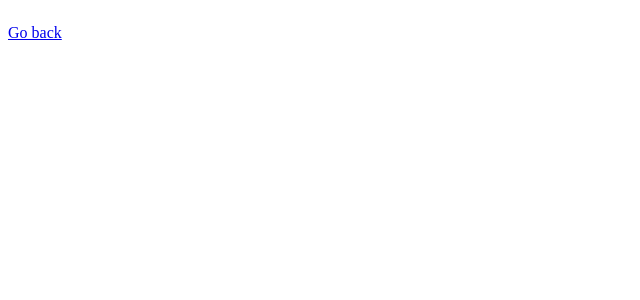
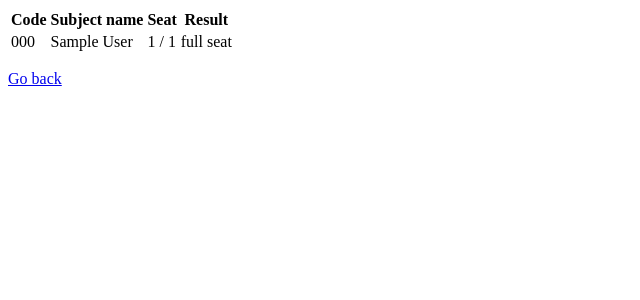
Before and after one commit to 6410685249/cn331-as2, a Django app: page /register/ in a window 1280 px wide. Before the commit the part shown is almost empty. Shown: the top 300 px of the page, without its empty margins (0-640 px from the left). Run offline with Django 4.2, Linux system fonts and the light colour scheme; a user stored in the database is signed in; tables that the repository leaves empty hold one stand-in row (values such as "Sample post").

Commit message:
Add function add quota

```diff
--- a/reg/urls.py
+++ b/reg/urls.py
@@ -5,5 +5,5 @@ from . import views
 app_name = 'reg'
 urlpatterns = [
     path('', views.Quota, name='Quota'),
-    path('Add/Quota/<int:code>', views.Add_Quota, name="Add_quota"),
+    path('Add/Quota/<str:code>', views.Add_Quota, name="Add_Quota"),
 ]
--- a/reg/views.py
+++ b/reg/views.py
@@ -12,17 +12,26 @@ from users.models import Student
 '''
 def Add_Quota(request, code):
     subject = Subject.objects.get(code=code)
-
-    return render(request)
+    student = Student.objects.get(user_id=request.user)
+    (subject.students).add(student)
+    (student.subjects).add(subject)
+    subject.count_seat += 1
+    subject.save()
+    student_subjects = student.subjects.all()
+    return render(request, 'Quota.html', {
+        'subjects' : student_subjects,
+        'student' : student_subjects,
+    })
 
 # def Delete_Quota(request):
 # def Add_Subject(request):
 # def Delete_Subject(request):
 
 def Quota(request):
+    list_subject = Subject.objects.all()
     student = Student.objects.get(user_id=request.user)
     student_subjects = student.subjects.all()
     return render(request, 'Quota.html', {
-        'subjects' : student_subjects,
-        'count' : len(student_subjects),
+        'subjects' : list_subject,
+        'student' : student_subjects,
     })
--- a/static/templates/Quota.html
+++ b/static/templates/Quota.html
@@ -4,16 +4,23 @@
 
 {% block body %}
 <table>
+    <tr>
+        <th> Code </th>
+        <th> Subject name </th>
+        <th> Seat </th>
+        <th> Result </th>
+    </tr>
     {% for sub in subjects %}
         {% if sub.quota %}
             <tr>
                 <td> {{ sub.code }} </td>
                 <td> {{ sub.name }} </td>
-                <td> {{ count }} / {{ sub.seat }} </td>
-                {% if count < sub.seat %}
-                    <td> Add </td>
-                {% endif %}
-                {% if count == sub.seat %}
+                <td> {{ sub.count_seat }} / {{ sub.seat }} </td>
+                {% if sub in student %}
+                    <td> Already Enrolled </td>
+                {% elif sub.count_seat < sub.seat %}
+                    <td> <a href="{% url 'reg:Add_Quota' code=sub.code %}"> Add </a> </td>
+                {% elif sub.count_seat == sub.seat %}
                     <td> full seat </td>
                 {% endif %}
             </tr>
```
